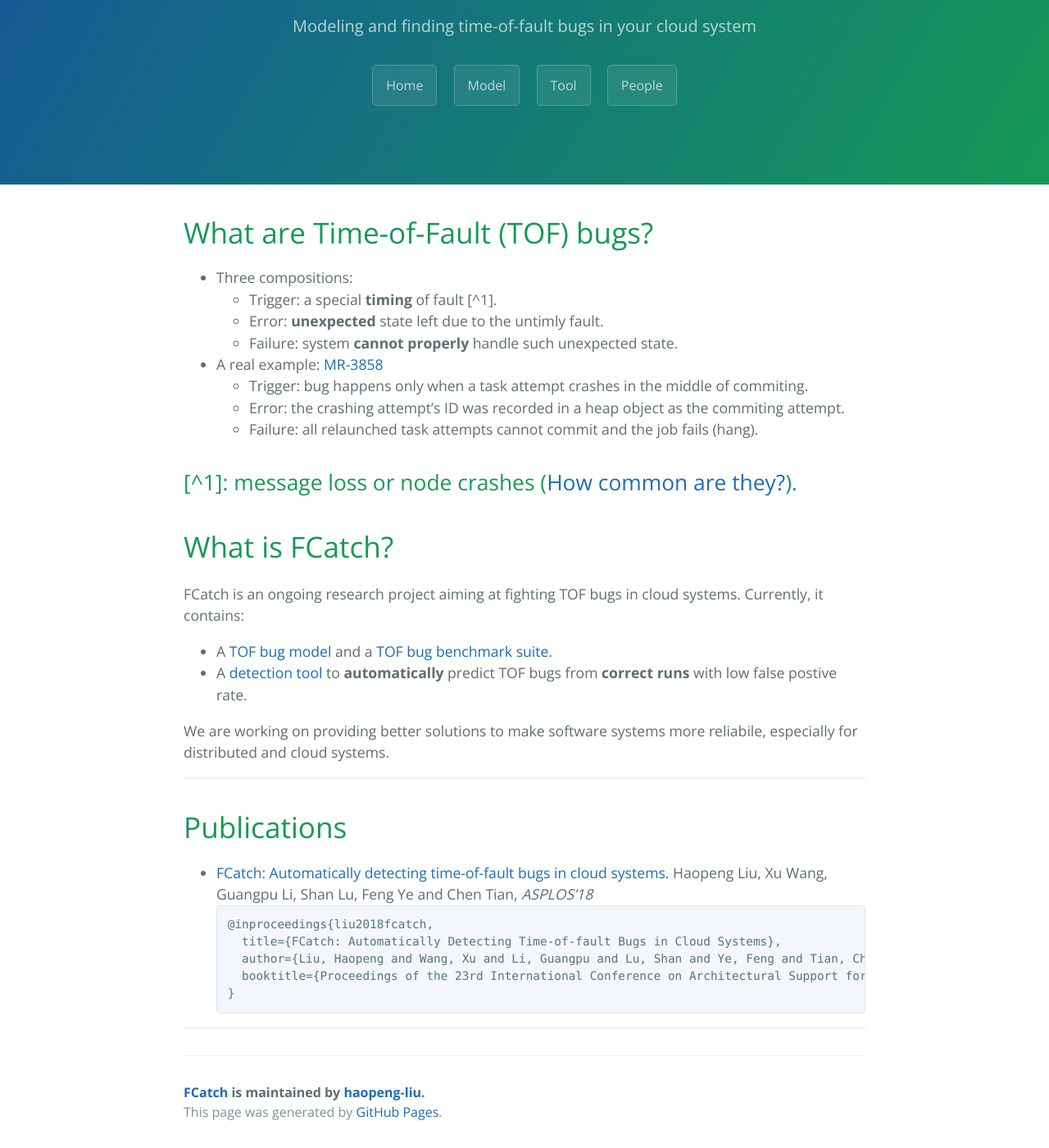
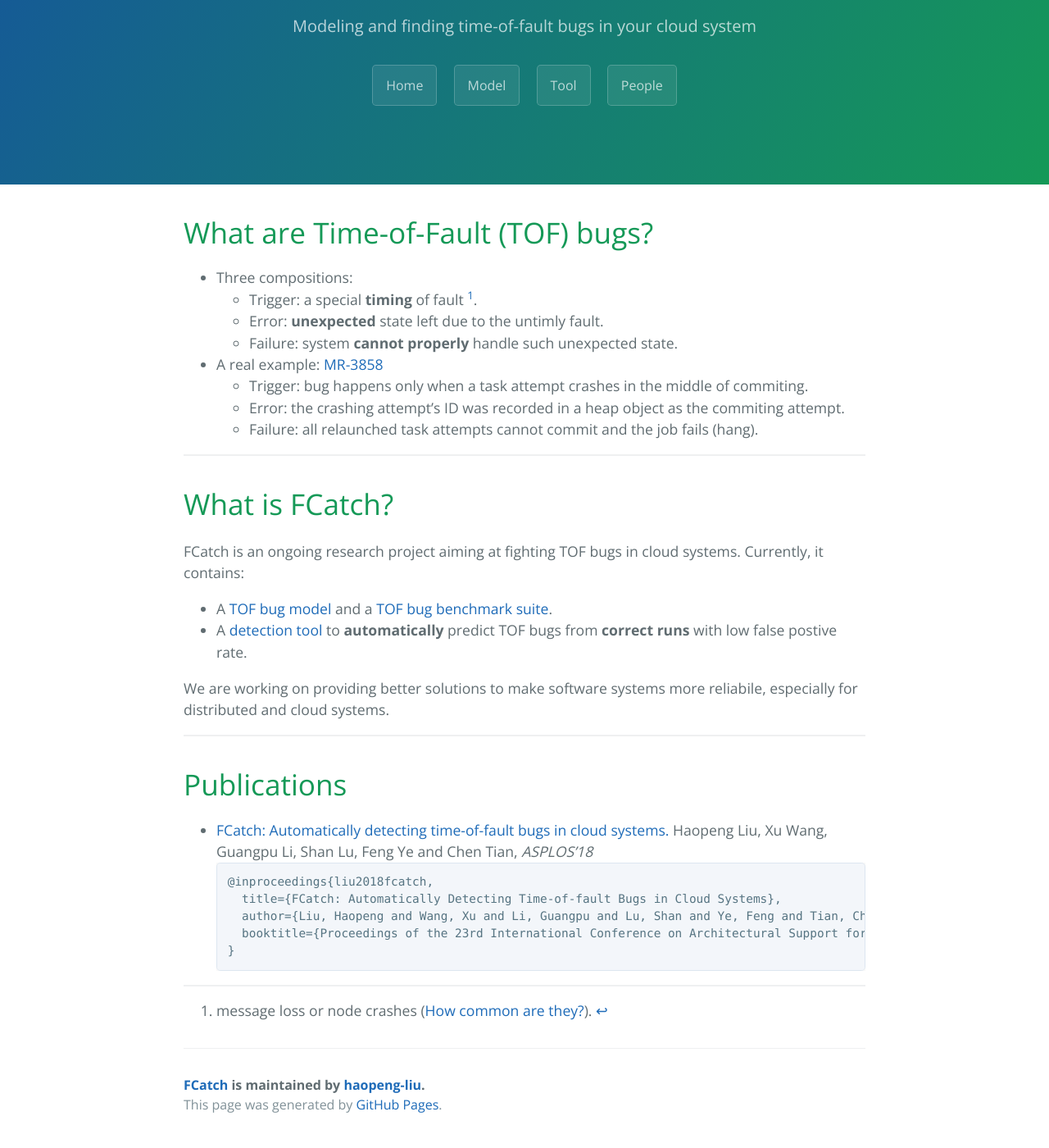
Before and after one commit to haopeng-liu/FCatch, a Jekyll site: the page built from index.md, in a window 1280 px wide and 1400 px high, scrolled down 158 px. Shown: the whole window at 82% size. Built offline with Jekyll 4.4.1, drawn with Linux system fonts in a browser that asks for light colours; our own code applies the rules of GitHub Pages for plain Markdown files; part of the change alters nothing that is shown.

Commit message:
change footnote

````diff
--- a/index.md
+++ b/index.md
@@ -13,7 +13,6 @@ layout: default
   * Error: the crashing attempt's ID was recorded in a heap object as the commiting attempt.
   * Failure: all relaunched task attempts cannot commit and the job fails (hang).
 
-[^1]: message loss or node crashes ([How common are they?](./chart.jpg)).
 ---
 
 # [](#header-1)What is FCatch?
@@ -36,6 +35,7 @@ We are working on providing better solutions to make software systems more relia
 ```
 
 ---
+[^1]: message loss or node crashes ([How common are they?](./chart.jpg)).
 
 <!---
 This is a normal paragraph following a header. GitHub is a code hosting platform for version control and collaboration. It lets you and others work together on projects from anywhere.
````
